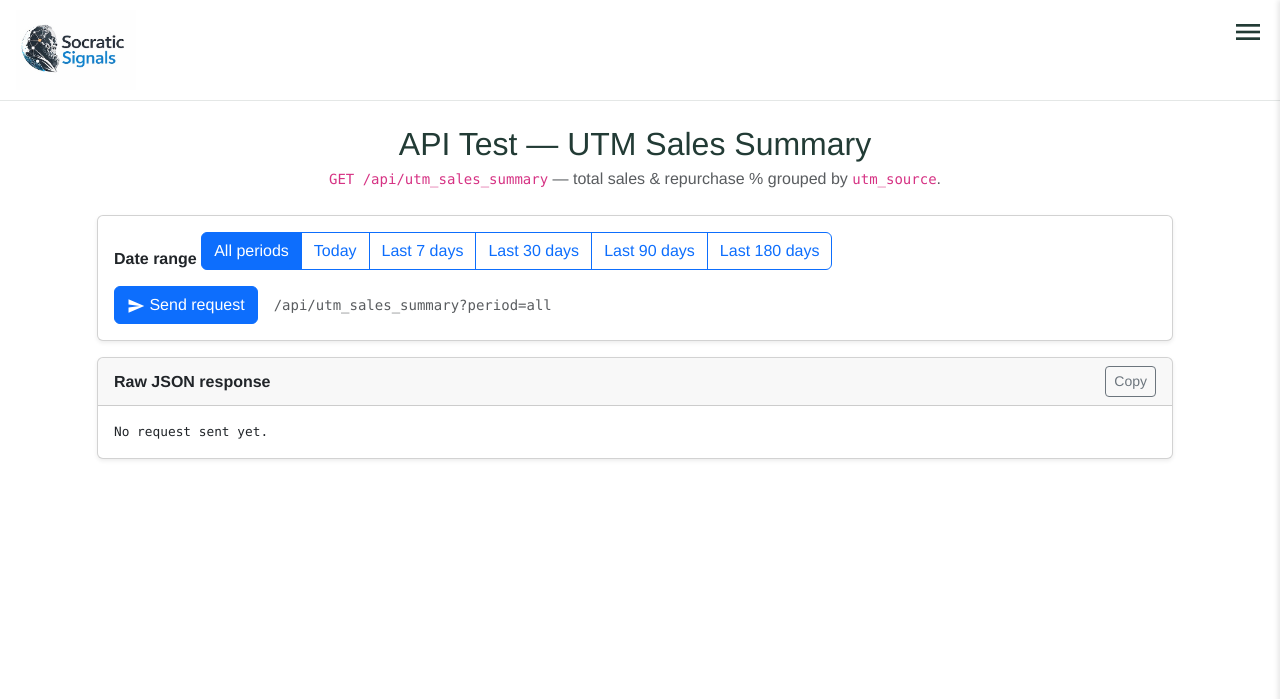
After one commit to peterconsuegra/socratic-commerce, a Flask app: page /api_test/utm_sales_summary in a window 1280 px wide. The commit adds this page. Shown: the top 699 px of the page. Run offline with Flask 3, Linux system fonts and the light colour scheme; the visitor is signed in with stand-in values (Sample User, id 1).

Commit message:
Add UTM sales summary API endpoint and test page
- GET /api/utm_sales_summary: total sales and repurchase percentage
  grouped by utm_source for trailing periods (today, last 7/30/90/180 days).
- Repurchase classification follows the existing convention (email with >1
  order, excluding the first), computed over full history then windowed.
- Add /api_test/utm_sales_summary interactive page with date-range buttons,
  live request, formatted results table, and raw JSON view.
- Register api blueprint module and add sidebar nav link.

Co-Authored-By: Claude Opus 4.8 <noreply@anthropic.com>

```diff
--- a/app/routes/__init__.py
+++ b/app/routes/__init__.py
@@ -18,3 +18,4 @@ from . import top  # noqa: E402,F401
 from . import insights  # noqa: E402,F401
 from . import rankings  # noqa: E402,F401
 from . import options  # noqa: E402,F401
+from . import api  # noqa: E402,F401
--- /dev/null
+++ b/app/routes/api.py
@@ -0,0 +1,56 @@
+# app/routes/api.py
+import logging
+
+from flask import current_app, jsonify, render_template, request
+from flask_login import login_required
+
+from app.services.utm_sales_summary import PERIODS, get_utm_sales_summary
+
+from . import main
+from .common import refresh_all_orders_if_needed
+
+logger = logging.getLogger(__name__)
+
+
+@main.route("/api_test/utm_sales_summary", methods=["GET"])
+@login_required
+def api_test_utm_sales_summary():
+    """Interactive page to test the /api/utm_sales_summary endpoint."""
+    return render_template(
+        "api_test_utm_sales.html",
+        periods=list(PERIODS),
+    )
+
+
+@main.route("/api/utm_sales_summary", methods=["GET"])
+@login_required
+def api_utm_sales_summary():
+    """
+    Total sales and repurchase percentage grouped by utm_source for the
+    selected trailing period.
+
+    Query params:
+        period: one of "today", "last_7d", "last_30d", "last_90d",
+                "last_180d", or "all" (default) to return every period.
+
+    Example: GET /api/utm_sales_summary?period=last_30d
+    """
+    period = (request.args.get("period", "all") or "all").strip().lower()
+
+    valid = ["all"] + list(PERIODS)
+    if period not in valid:
+        return jsonify({
+            "status": "error",
+            "message": f"Invalid period '{period}'. Valid values: {valid}",
+        }), 400
+
+    try:
+        refresh_all_orders_if_needed()
+        orders_csv = current_app.config["ALL_ORDERS_CSV"]
+        result = get_utm_sales_summary(period=period, orders_csv_path=orders_csv)
+
+        return jsonify({"status": "success", **result}), 200
+
+    except Exception as e:
+        logger.exception("Failed to build utm sales summary")
+        return jsonify({"status": "error", "message": str(e)}), 500
--- /dev/null
+++ b/app/templates/api_test_utm_sales.html
@@ -0,0 +1,184 @@
+{% extends "layout.html" %}
+
+{% block title %}API Test · UTM Sales Summary{% endblock %}
+
+{% block content %}
+<div class="container mt-2" style="max-width: 1100px;">
+
+  <h2 class="text-center mb-1">API Test — UTM Sales Summary</h2>
+  <p class="text-center text-muted mb-4">
+    <code>GET /api/utm_sales_summary</code> — total sales &amp; repurchase % grouped by <code>utm_source</code>.
+  </p>
+
+  <!-- Period selector -->
+  <div class="card shadow-sm mb-3">
+    <div class="card-body">
+      <label class="form-label fw-bold mb-2">Date range</label>
+      <div class="btn-group flex-wrap mb-3" role="group" aria-label="Period selector" id="periodButtons">
+        <button type="button" class="btn btn-outline-primary active" data-period="all">All periods</button>
+        <button type="button" class="btn btn-outline-primary" data-period="today">Today</button>
+        <button type="button" class="btn btn-outline-primary" data-period="last_7d">Last 7 days</button>
+        <button type="button" class="btn btn-outline-primary" data-period="last_30d">Last 30 days</button>
+        <button type="button" class="btn btn-outline-primary" data-period="last_90d">Last 90 days</button>
+        <button type="button" class="btn btn-outline-primary" data-period="last_180d">Last 180 days</button>
+      </div>
+
+      <div class="d-flex align-items-center gap-3 flex-wrap">
+        <button type="button" id="sendBtn" class="btn btn-primary">
+          <span class="material-icons align-middle" style="font-size:18px;">send</span> Send request
+        </button>
+        <code id="requestUrl" class="text-muted small"></code>
+        <span id="status" class="ms-auto small"></span>
+      </div>
+    </div>
+  </div>
+
+  <!-- Results -->
+  <div id="results"></div>
+
+  <!-- Raw JSON -->
+  <div class="card shadow-sm mt-3">
+    <div class="card-header d-flex justify-content-between align-items-center">
+      <span class="fw-bold">Raw JSON response</span>
+      <button type="button" id="copyJsonBtn" class="btn btn-sm btn-outline-secondary">Copy</button>
+    </div>
+    <div class="card-body p-0">
+      <pre id="rawJson" class="mb-0 p-3" style="max-height: 420px; overflow:auto; font-size: 0.8rem;">No request sent yet.</pre>
+    </div>
+  </div>
+
+</div>
+{% endblock %}
+
+{% block page_scripts %}
+<script>
+(function () {
+  const ENDPOINT = "{{ url_for('main.api_utm_sales_summary') }}";
+
+  let selectedPeriod = "all";
+
+  const $buttons   = document.getElementById("periodButtons");
+  const $sendBtn   = document.getElementById("sendBtn");
+  const $reqUrl    = document.getElementById("requestUrl");
+  const $status    = document.getElementById("status");
+  const $results   = document.getElementById("results");
+  const $rawJson   = document.getElementById("rawJson");
+  const $copyBtn   = document.getElementById("copyJsonBtn");
+
+  function buildUrl() {
+    return ENDPOINT + "?period=" + encodeURIComponent(selectedPeriod);
+  }
+
+  function refreshUrlPreview() {
+    $reqUrl.textContent = buildUrl();
+  }
+
+  // Period button selection
+  $buttons.addEventListener("click", function (e) {
+    const btn = e.target.closest("button[data-period]");
+    if (!btn) return;
+    selectedPeriod = btn.dataset.period;
+    $buttons.querySelectorAll("button").forEach(b => b.classList.remove("active"));
+    btn.classList.add("active");
+    refreshUrlPreview();
+  });
+
+  // Number formatting helpers
+  const copFmt = new Intl.NumberFormat("es-CO", { style: "currency", currency: "COP", maximumFractionDigits: 0 });
+  function money(n) { return copFmt.format(Number(n || 0)); }
+  function pct(n)   { return (Number(n || 0)).toFixed(2) + "%"; }
+  function num(n)   { return new Intl.NumberFormat("es-CO").format(Number(n || 0)); }
+
+  function periodCard(period) {
+    const t = period.totals;
+    const rows = period.by_utm_source.map(s => `
+      <tr>
+        <td><span class="badge bg-secondary">${s.utm_source}</span></td>
+        <td class="text-end">${money(s.total_sales)}</td>
+        <td class="text-end">${num(s.total_orders)}</td>
+        <td class="text-end">${pct(s.repurchase_sales_percentage)}</td>
+        <td class="text-end">${pct(s.repurchase_orders_percentage)}</td>
+        <td class="text-end text-muted">${money(s.repurchase_sales)} · ${num(s.repurchase_orders)}</td>
+      </tr>`).join("");
+
+    return `
+      <div class="card shadow-sm mb-3">
+        <div class="card-header bg-light">
+          <div class="d-flex justify-content-between flex-wrap">
+            <span class="fw-bold">${period.label}</span>
+            <span class="text-muted small">${period.start_date} → ${period.end_date}</span>
+          </div>
+        </div>
+        <div class="card-body">
+          <div class="row text-center mb-3 g-2">
+            <div class="col"><div class="text-muted small">Total sales</div><div class="fw-bold">${money(t.total_sales)}</div></div>
+            <div class="col"><div class="text-muted small">Orders</div><div class="fw-bold">${num(t.total_orders)}</div></div>
+            <div class="col"><div class="text-muted small">Repurchase % (sales)</div><div class="fw-bold">${pct(t.repurchase_sales_percentage)}</div></div>
+            <div class="col"><div class="text-muted small">Repurchase % (orders)</div><div class="fw-bold">${pct(t.repurchase_orders_percentage)}</div></div>
+          </div>
+          <div class="table-responsive">
+            <table class="table table-sm table-hover align-middle mb-0">
+              <thead class="table-light">
+                <tr>
+                  <th>utm_source</th>
+                  <th class="text-end">Total sales</th>
+                  <th class="text-end">Orders</th>
+                  <th class="text-end">Repurchase % (sales)</th>
+                  <th class="text-end">Repurchase % (orders)</th>
+                  <th class="text-end">Repurchase (sales · orders)</th>
+                </tr>
+              </thead>
+              <tbody>${rows || `<tr><td colspan="6" class="text-center text-muted">No orders in this period.</td></tr>`}</tbody>
+            </table>
+          </div>
+        </div>
+      </div>`;
+  }
+
+  function render(data) {
+    if (!data || !data.periods) { $results.innerHTML = ""; return; }
+    const order = ["today", "last_7d", "last_30d", "last_90d", "last_180d"];
+    const keys = Object.keys(data.periods).sort((a, b) => order.indexOf(a) - order.indexOf(b));
+    $results.innerHTML = keys.map(k => periodCard(data.periods[k])).join("");
+  }
+
+  async function send() {
+    refreshUrlPreview();
+    $sendBtn.disabled = true;
+    $status.innerHTML = `<span class="text-primary">Loading…</span>`;
+    const started = performance.now();
+    try {
+      const resp = await fetch(buildUrl(), { headers: { "Accept": "application/json" }, credentials: "same-origin" });
+      const ms = Math.round(performance.now() - started);
+      const data = await resp.json();
+      $rawJson.textContent = JSON.stringify(data, null, 2);
+
+      if (resp.ok && data.status === "success") {
+        $status.innerHTML = `<span class="text-success">${resp.status} OK · ${ms} ms</span>`;
+        render(data);
+      } else {
+        $status.innerHTML = `<span class="text-danger">${resp.status} · ${ms} ms</span>`;
+        $results.innerHTML = `<div class="alert alert-danger">${data.message || "Request failed."}</div>`;
+      }
+    } catch (err) {
+      $status.innerHTML = `<span class="text-danger">Network error</span>`;
+      $results.innerHTML = `<div class="alert alert-danger">${err}</div>`;
+      $rawJson.textContent = String(err);
+    } finally {
+      $sendBtn.disabled = false;
+    }
+  }
+
+  $sendBtn.addEventListener("click", send);
+
+  $copyBtn.addEventListener("click", () => {
+    navigator.clipboard.writeText($rawJson.textContent).then(() => {
+      $copyBtn.textContent = "Copied!";
+      setTimeout(() => ($copyBtn.textContent = "Copy"), 1500);
+    });
+  });
+
+  refreshUrlPreview();
+})();
+</script>
+{% endblock %}
--- a/app/templates/layout.html
+++ b/app/templates/layout.html
@@ -465,6 +465,12 @@
         </a>
       </li>
       <li>
+        <a href="/api_test/utm_sales_summary" class="{% if request.path == '/api_test/utm_sales_summary' %}active{% endif %}">
+          API Test (UTM Sales)
+        </a>
+      </li>
+
+      <li>
         <a href="/options" class="{% if request.path == '/options' %}active{% endif %}">
           Settings
         </a>
```
Also changed, not shown: app/services/utm_sales_summary.py (added, +191 -0 lines).
